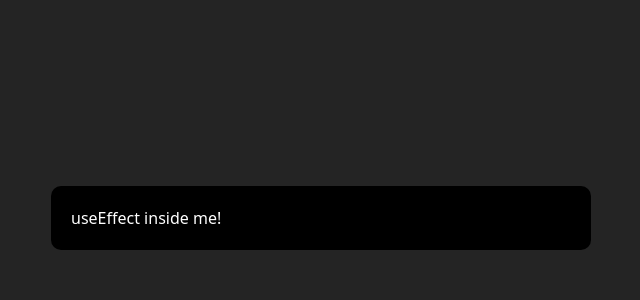
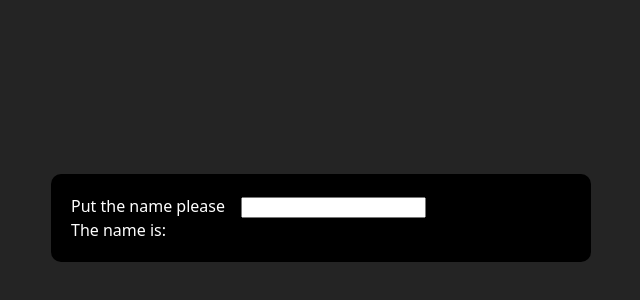
Before and after one commit to mbob72/starta-frontend_pro-0425, a React (Vite) app in the folder lesson_34/: page / in a window 1280 px wide. Shown: the part 190-490 px from the top of the page, without its empty margins (319-959 px from the left). Built offline with nearby package versions, Linux system fonts and the light colour scheme.

Commit message:
useEffect: dependency

```diff
--- a/lesson_34/src/App.jsx
+++ b/lesson_34/src/App.jsx
@@ -1,5 +1,6 @@
-import { useState, useEffect } from 'react'
+import { useEffect, useState } from 'react'
 import './App.scss'
+import NameRepeater from "./NameRepeater.jsx";
 
 function App() {
 
@@ -7,12 +8,16 @@ function App() {
     console.log('Компонент примонтирован');
   }, []);
 
+  const [name, setName] = useState('');
+
   console.log('render')
 
 
   return (
     <div className="form-block">
-        useEffect inside me!
+      Put the name please
+      <input className={'input'} onChange={(e) => setName(e.target.value)} />
+      <NameRepeater  name={name}/>
     </div>
   )
 }
--- a/lesson_34/src/App.scss
+++ b/lesson_34/src/App.scss
@@ -12,6 +12,9 @@
   border-radius: 10px;
   max-width: 780px;
   min-width: 500px;
+  .input {
+    margin-left: 1rem;
+  }
 
   h1 {
     text-align: center;
--- /dev/null
+++ b/lesson_34/src/NameRepeater.jsx
@@ -0,0 +1,20 @@
+import {useEffect, useState} from 'react'
+import './App.scss'
+
+function App({name}) {
+
+    const [message, setMessage] = useState('')
+
+    useEffect(() => {
+        setMessage(`The name is: ${name}`)
+    }, [name]);
+
+
+    return (
+        <div>
+            {message}
+        </div>
+    )
+}
+
+export default App
```
